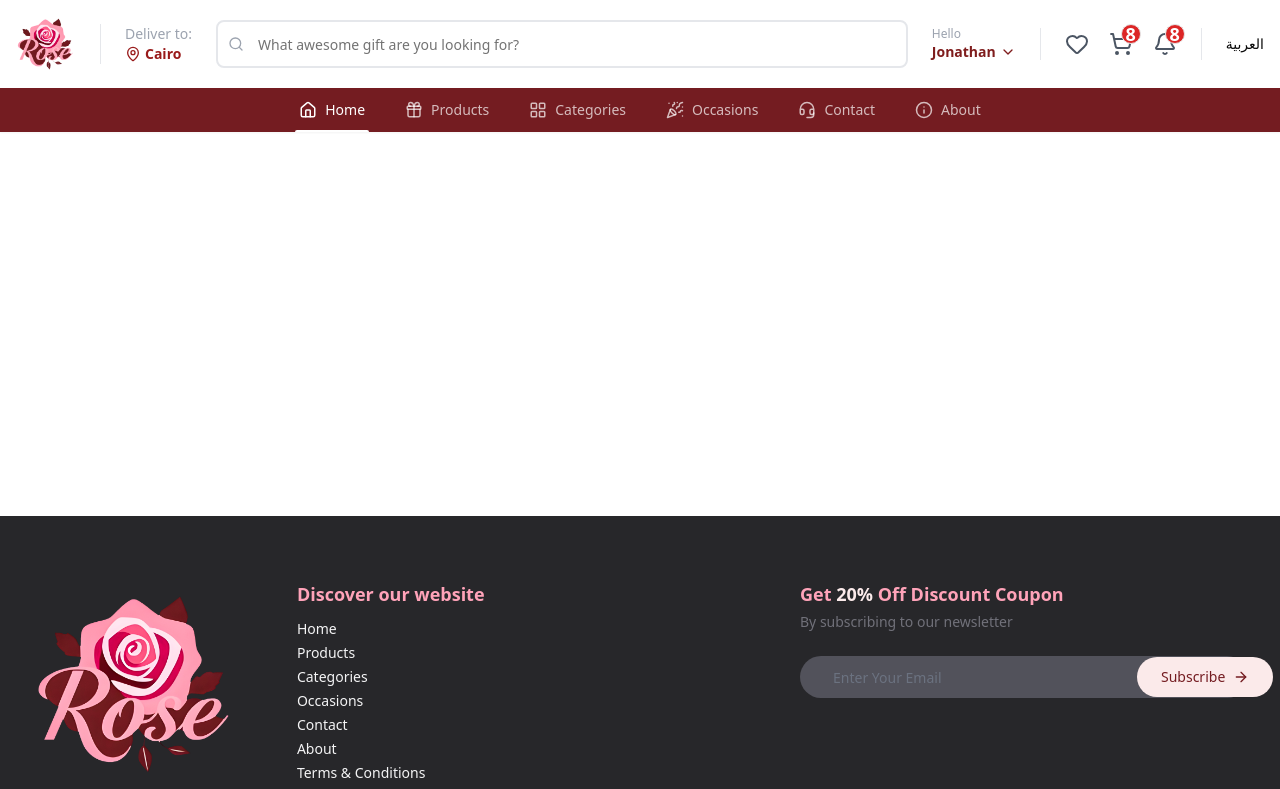
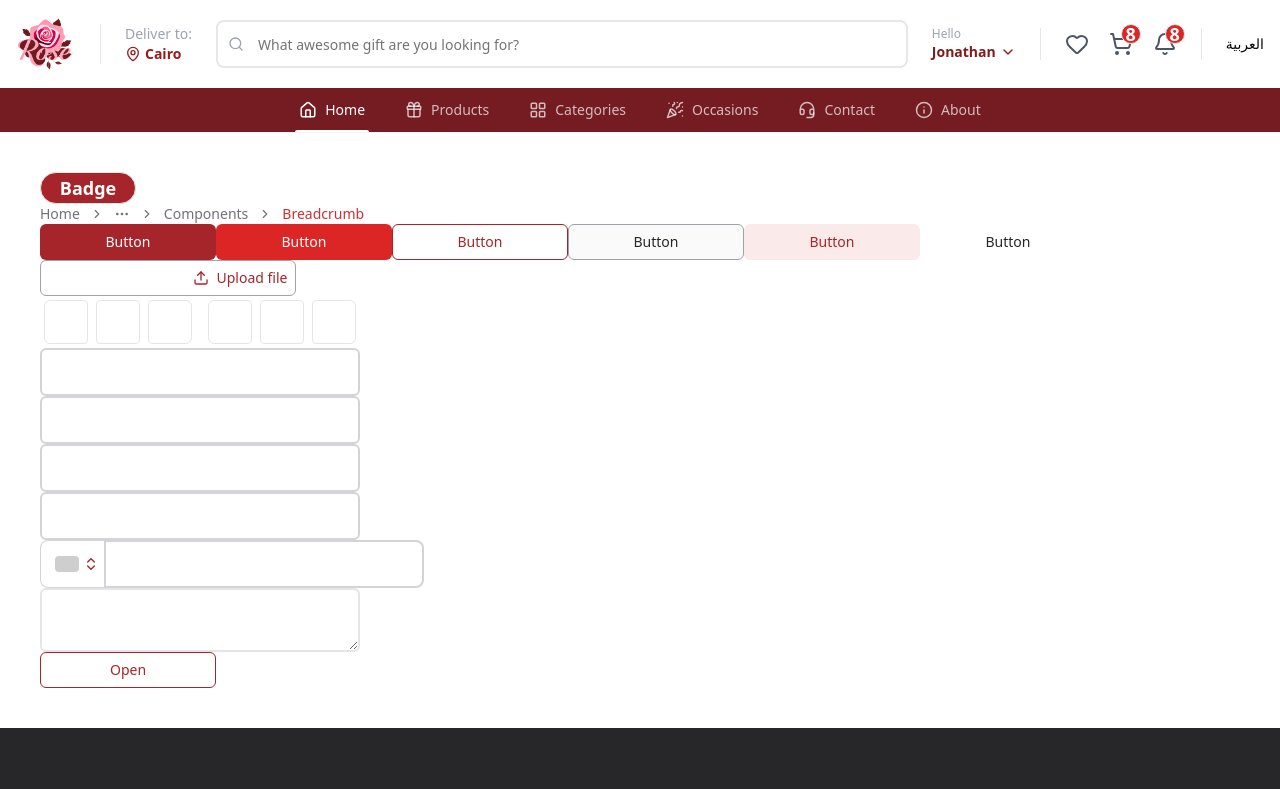
Before and after one commit to AhmedElhlawany/Rose-App, a Next.js app: page / in a window 1280 px wide. Shown: the top 789 px of the page. Built offline with nearby package versions, Linux system fonts and the light colour scheme.

Commit message:
feat(ui): display design system components on home page

```diff
--- a/src/app/(home)/page.tsx
+++ b/src/app/(home)/page.tsx
@@ -1,6 +1,137 @@
+import { Badge } from "@/components/ui/badge";
+import { Breadcrumb, BreadcrumbList, BreadcrumbItem, BreadcrumbLink, BreadcrumbSeparator, BreadcrumbEllipsis, BreadcrumbPage } from "@/components/ui/breadcrumb";
+import { Button } from "@/components/ui/button";
+import { DropdownMenu, DropdownMenuTrigger, DropdownMenuContent, DropdownMenuItem, DropdownMenuLabel, DropdownMenuGroup, DropdownMenuSeparator, DropdownMenuSub, DropdownMenuSubTrigger, DropdownMenuPortal, DropdownMenuSubContent, DropdownMenuShortcut } from "@/components/ui/dropdown-menu";
+import { Input } from "@/components/ui/input";
+import FileUpload from "@/components/ui/input-file";
+import { InputOTP, InputOTPGroup, InputOTPSlot } from "@/components/ui/input-otp";
+import { PhoneInput } from "@/components/ui/phone-input";
+import { Textarea } from "@/components/ui/textarea";
+import Link from "next/link";
+
 
 
 export default function Home() {
 
-  return <></>
+  return <>
+  <div className="p-10">
+  <Badge>Badge</Badge>
+   <Breadcrumb>
+      <BreadcrumbList>
+        <BreadcrumbItem>
+          <BreadcrumbLink asChild>
+            <Link href="/">Home</Link>
+          </BreadcrumbLink>
+        </BreadcrumbItem>
+        <BreadcrumbSeparator />
+        <BreadcrumbItem>
+          <DropdownMenu>
+            <DropdownMenuTrigger className="flex items-center gap-1">
+              <BreadcrumbEllipsis className="size-4" />
+              <span className="sr-only">Toggle menu</span>
+            </DropdownMenuTrigger>
+            <DropdownMenuContent align="start">
+              <DropdownMenuItem>Documentation</DropdownMenuItem>
+              <DropdownMenuItem>Themes</DropdownMenuItem>
+              <DropdownMenuItem>GitHub</DropdownMenuItem>
+            </DropdownMenuContent>
+          </DropdownMenu>
+        </BreadcrumbItem>
+        <BreadcrumbSeparator />
+        <BreadcrumbItem>
+          <BreadcrumbLink asChild>
+            <Link href="/docs/components">Components</Link>
+          </BreadcrumbLink>
+        </BreadcrumbItem>
+        <BreadcrumbSeparator />
+        <BreadcrumbItem>
+          <BreadcrumbPage>Breadcrumb</BreadcrumbPage>
+        </BreadcrumbItem>
+      </BreadcrumbList>
+    </Breadcrumb>
+
+
+    <Button variant="primary">Button</Button>
+    <Button variant="destructive">Button</Button>
+    <Button variant="outline">Button</Button>
+    <Button variant="Subtle">Button</Button>
+    <Button variant="secondary">Button</Button>
+    <Button variant="ghost">Button</Button>
+
+    <FileUpload/>
+     <InputOTP maxLength={6}>
+      <InputOTPGroup>
+        <InputOTPSlot index={0} />
+        <InputOTPSlot index={1} />
+        <InputOTPSlot index={2} />
+      </InputOTPGroup>
+      <InputOTPGroup>
+        <InputOTPSlot index={3} />
+        <InputOTPSlot index={4} />
+        <InputOTPSlot index={5} />
+      </InputOTPGroup>
+    </InputOTP>
+    <Input variant="text"></Input>
+    <Input variant="email"></Input>
+    <Input variant="url"></Input>
+    <Input variant="password"></Input>
+    <PhoneInput></PhoneInput>
+    <Textarea></Textarea>
+
+      <DropdownMenu>
+      <DropdownMenuTrigger asChild>
+        <Button variant="outline">Open</Button>
+      </DropdownMenuTrigger>
+      <DropdownMenuContent className="w-56" align="start">
+        <DropdownMenuLabel>My Account</DropdownMenuLabel>
+        <DropdownMenuGroup>
+          <DropdownMenuItem>
+            Profile
+            <DropdownMenuShortcut>⇧⌘P</DropdownMenuShortcut>
+          </DropdownMenuItem>
+          <DropdownMenuItem>
+            Billing
+            <DropdownMenuShortcut>⌘B</DropdownMenuShortcut>
+          </DropdownMenuItem>
+          <DropdownMenuItem>
+            Settings
+            <DropdownMenuShortcut>⌘S</DropdownMenuShortcut>
+          </DropdownMenuItem>
+          <DropdownMenuItem>
+            Keyboard shortcuts
+            <DropdownMenuShortcut>⌘K</DropdownMenuShortcut>
+          </DropdownMenuItem>
+        </DropdownMenuGroup>
+        <DropdownMenuSeparator />
+        <DropdownMenuGroup>
+          <DropdownMenuItem>Team</DropdownMenuItem>
+          <DropdownMenuSub>
+            <DropdownMenuSubTrigger>Invite users</DropdownMenuSubTrigger>
+            <DropdownMenuPortal>
+              <DropdownMenuSubContent>
+                <DropdownMenuItem>Email</DropdownMenuItem>
+                <DropdownMenuItem>Message</DropdownMenuItem>
+                <DropdownMenuSeparator />
+                <DropdownMenuItem>More...</DropdownMenuItem>
+              </DropdownMenuSubContent>
+            </DropdownMenuPortal>
+          </DropdownMenuSub>
+          <DropdownMenuItem>
+            New Team
+            <DropdownMenuShortcut>⌘+T</DropdownMenuShortcut>
+          </DropdownMenuItem>
+        </DropdownMenuGroup>
+        <DropdownMenuSeparator />
+        <DropdownMenuItem>GitHub</DropdownMenuItem>
+        <DropdownMenuItem>Support</DropdownMenuItem>
+        <DropdownMenuItem disabled>API</DropdownMenuItem>
+        <DropdownMenuSeparator />
+        <DropdownMenuItem>
+          Log out
+          <DropdownMenuShortcut>⇧⌘Q</DropdownMenuShortcut>
+        </DropdownMenuItem>
+      </DropdownMenuContent>
+    </DropdownMenu>
+  </div>
+  </>
 }
--- a/src/components/ui/input-file.tsx
+++ b/src/components/ui/input-file.tsx
@@ -36,7 +36,7 @@ export default function FileUpload() {
        <Upload/> Upload file
       </Button>
 
-      {/* اسم الملف */}
+
 
     </div>
   )
--- a/src/components/ui/phone-input.tsx
+++ b/src/components/ui/phone-input.tsx
@@ -1,3 +1,4 @@
+'use client';
 import * as React from "react";
 import { CheckIcon, ChevronsUpDown } from "lucide-react";
 import * as RPNInput from "react-phone-number-input";
--- a/src/components/ui/textarea.tsx
+++ b/src/components/ui/textarea.tsx
@@ -9,7 +9,7 @@ const Textarea = React.forwardRef<
   return (
     <textarea
       className={cn(
-        "flex min-h-[60px] text-zinc-800 w-full rounded-md border border-input  bg-transparent px-3 py-2 text-base hover:border-zinc-400 focus:border-maroon-500 placeholder:text-muted-foreground focus-visible:outline-none focus-visible:ring-1 focus-visible:ring-ring disabled:cursor-not-allowed disabled:opacity-50 md:text-sm dark:bg-zinc-700 dark:border-zinc-600 dark:hover:border-zinc-500 dark:text-zinc-400 dark:focus:border-softpink-400 ",
+        "flex min-h-16 text-zinc-800  w-80 rounded-md border-2   bg-transparent px-3 py-2 text-base hover:border-zinc-400 focus:border-maroon-500 placeholder:text-muted-foreground focus-visible:outline-none focus-visible:ring-1 focus-visible:ring-ring disabled:cursor-not-allowed disabled:opacity-50 md:text-sm dark:bg-zinc-700 dark:border-zinc-600 dark:hover:border-zinc-500 dark:text-zinc-400 dark:focus:border-softpink-400 ",
           "data-[error=true]:border-red-600",
             "data-[error=true]:focus:border-red-600",
             "data-[error=true]:focus-visible:ring-red-600",
```
